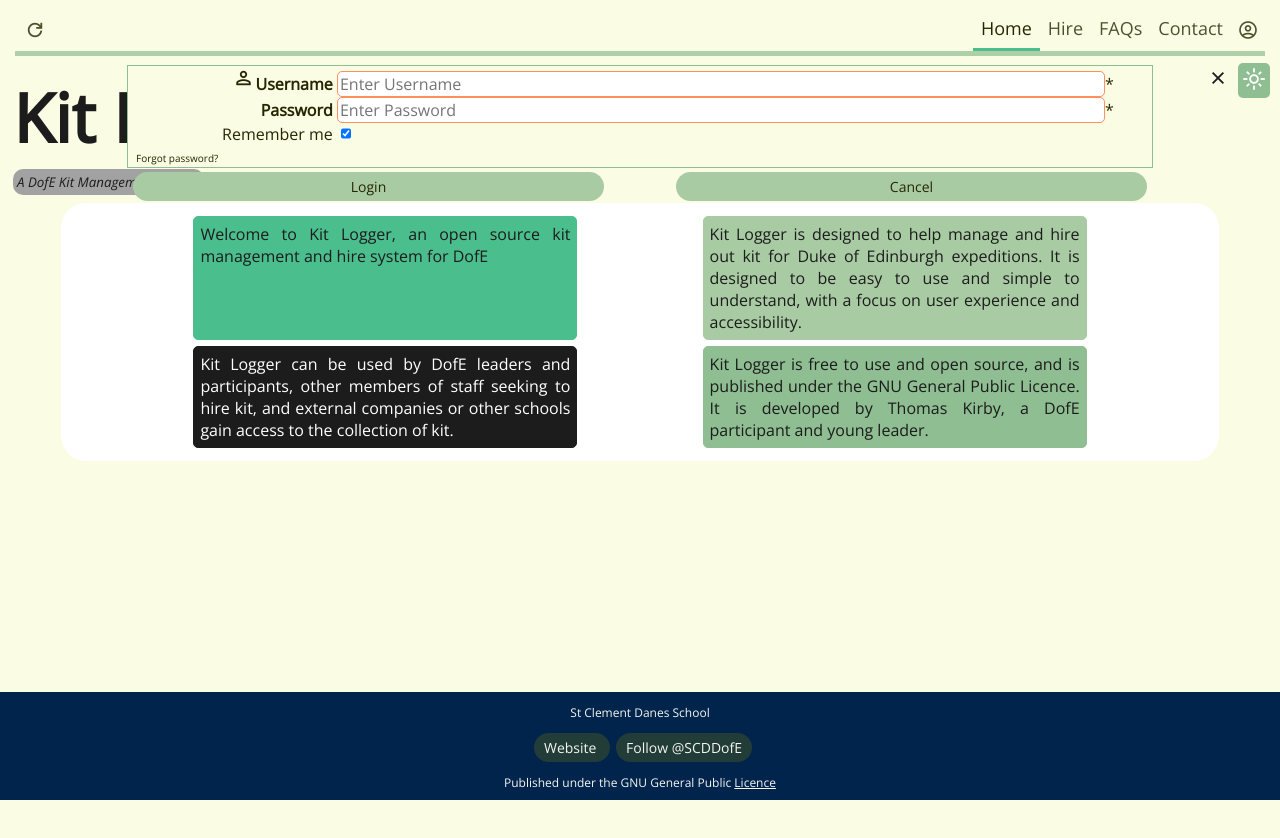
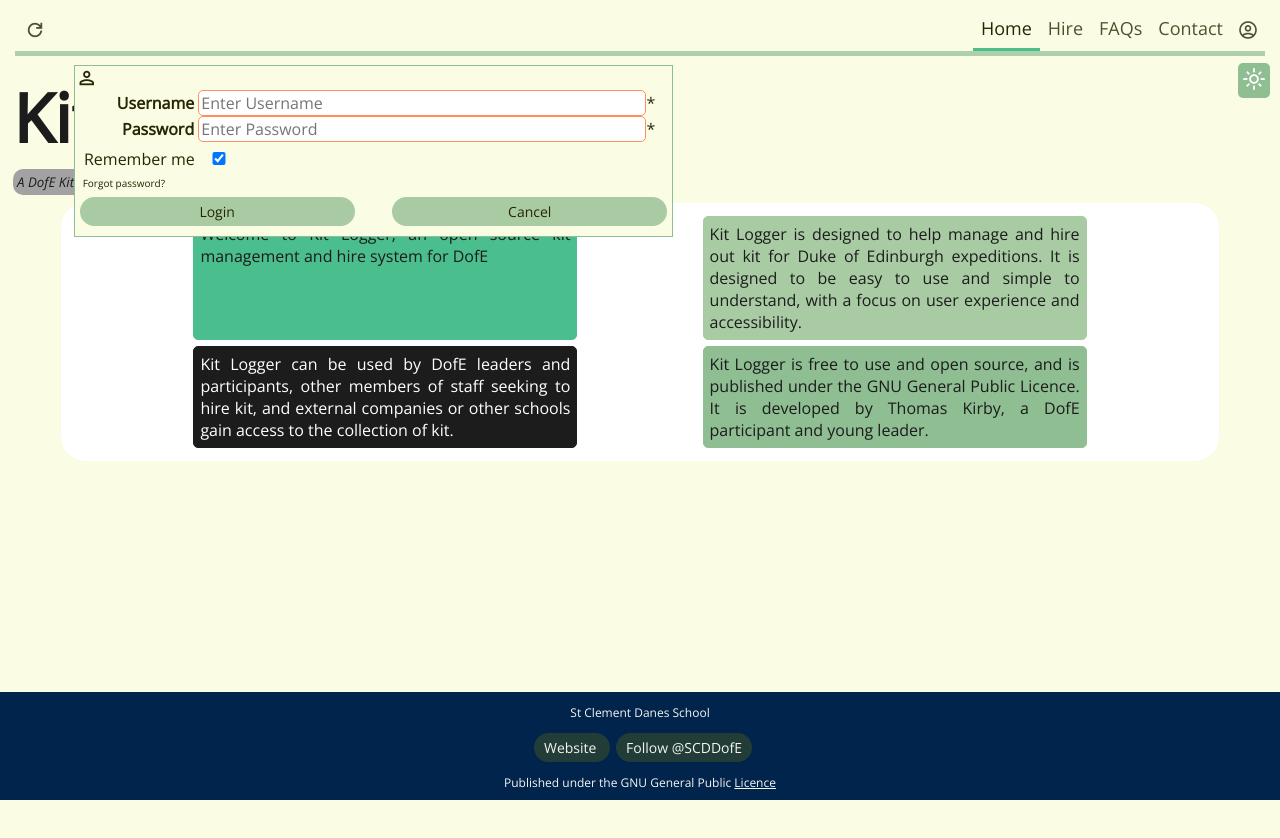
Before and after one commit to madscientist-314/kitloggerwebsite, a website: page index.html in a window 1280 px wide. Both pictures are taken after a click on the button "account_circle". Before the commit the page ends 800 px from the top, so only its background shows below. Drawn offline with nearby package versions, Linux system fonts and the light colour scheme.

Commit message:
0.1.9 Login Fixes  On branch main  Your branch is up to date with 'origin/main'.  Changes to be committed: 	modified:   index.html 	modified:   static/style.css

```diff
--- a/index.html
+++ b/index.html
@@ -98,21 +98,12 @@
   <body>
     <!-- Modal Login Popup -->
     <div id="login" class="modal">
-      <span onclick="document.getElementById('login').style.display='none'"
-        class="close" title="Close Modal">
-        <span class="material-symbols-outlined">
-          close
-        </span>
-      </span>
 
       <!-- Modal Content -->
       <form class="modal-content animate" id="login-form">
-
         <div class="container">
-          <label for="uname"><b>
-            <div class="material-symbols-outlined">
-            <span class="login-form-icon">person</span>
-          </div>Username</b></label>
+          <div class="material-symbols-outlined" style="margin: auto; display: flex;">Person</div></span>
+          <label for="uname"><b>Username</b></label>
           <input type="text" placeholder="Enter Username" name="uname"
             required>*
 
@@ -120,15 +111,17 @@
           <input type="password" placeholder="Enter Password" name="psw"
             required>*
 
-          <label for="checkbox">Remember me</label>
+          <label for="checkbox" style="width: 120px;">Remember me</label>
           <input type="checkbox" checked="checked" name="remember"
             class="checkbox">
           <br><span><a href="#" class="psw">Forgot password?</a></span><br>
 
-          <button type="submit" class="login-form" style="float: left;">Login</button>
+          <button type="submit" class="login-form"
+            style="float: left;">Login</button>
           <button type="button"
             onclick="document.getElementById('login').style.display='none'"
             class="login-form" style="float: right;">Cancel</button>
+          <br> <br>
         </div>
       </form>
       <script>
@@ -140,6 +133,7 @@
         window.onclick = function(event) {
           if (event.target == modal) {
             modal.style.display = "none";
+            document.getElementById("login-form").reset();
           }
         }
         const form = document.getElementById("login-form");
@@ -151,6 +145,8 @@
             jsonData[key] = value;
           });
           console.log("Form data as JSON:", jsonData); // Log the form data as JSON
+
+          event.target.reset();
         });
       </script>
     </div>
--- a/static/style.css
+++ b/static/style.css
@@ -340,7 +340,8 @@ button.hire {
   width: 100%;
 }
 
-button.hire:hover {
+button.hire:hover,
+button.login-form:hover {
   background-color: var(--accent);
 }
 
@@ -357,21 +358,24 @@ button.login-form {
 
 .modal {
   display: none; /* Hidden by default */
-  position: fixed; /* Stay in place */
+  position: absolute; /* Stay in place */
   z-index: 1; /* Sit on top */
   left: 0;
   top: 0;
-  width: 100%; /* Full width */
-  height: 100%; /* Full height */
   overflow: auto; /* Enable scroll if needed */
   background-color: #00000000; /* Black w/ opacity */
   padding-top: 60px;
+  height: 100%;
+  margin: auto;
+
 }
 
 .modal-content {
   background-color: var(--background);
-  margin: 5px auto; /* 15% from the top and centered */
+  margin: 5px auto; /* 5px from the top and centered */
   border: 1px solid var(--accent);
+  max-width: 800px;
+  min-width: 300px;
   width: 80%; /* Could be more or less, depending on screen size */
 }
 
@@ -437,9 +441,9 @@ label {
 
 input.checkbox {
   display: inline-block;
-  max-width: 10px;
-
-  padding: 5px;
+  max-width: 30px;
+  margin-top: 10px;
+  margin-left: 5px;
 }
 
 input.date {
@@ -537,6 +541,7 @@ textarea {
   max-width: 500px;
   background-color: var(--primary);
 }
+
 /*
 :root{
   --text-50: #fdfde7;
```
